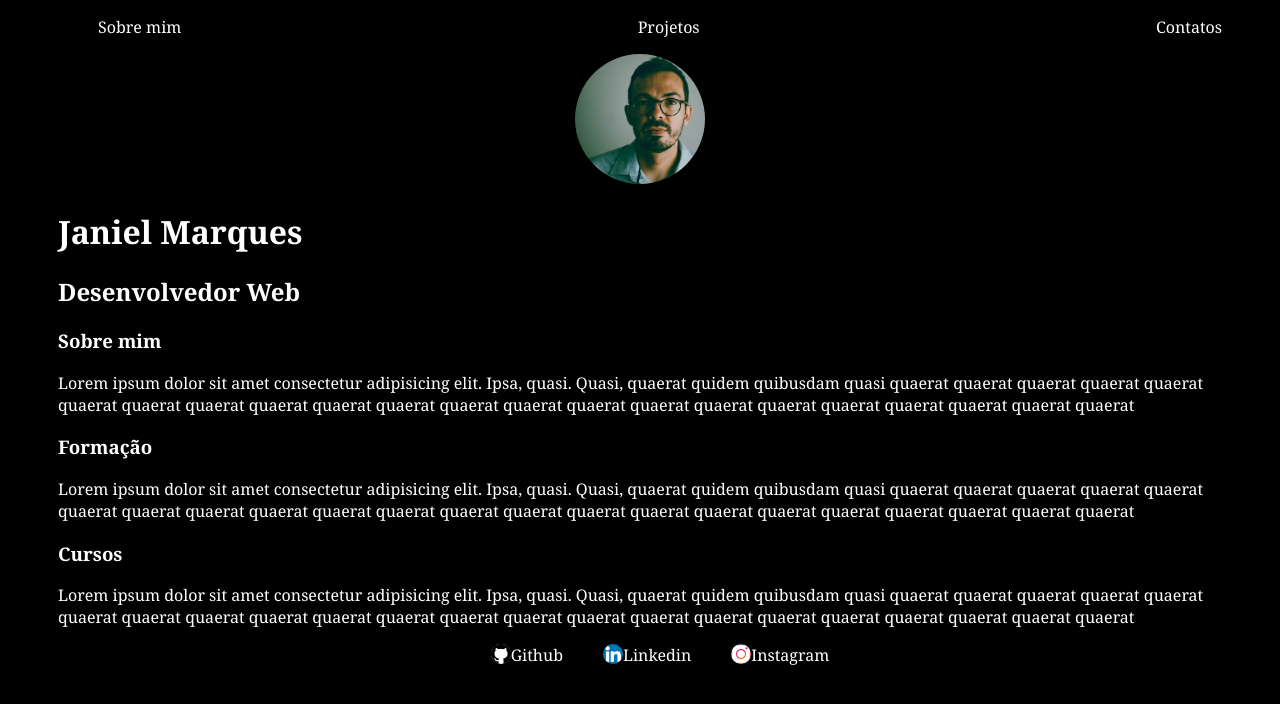
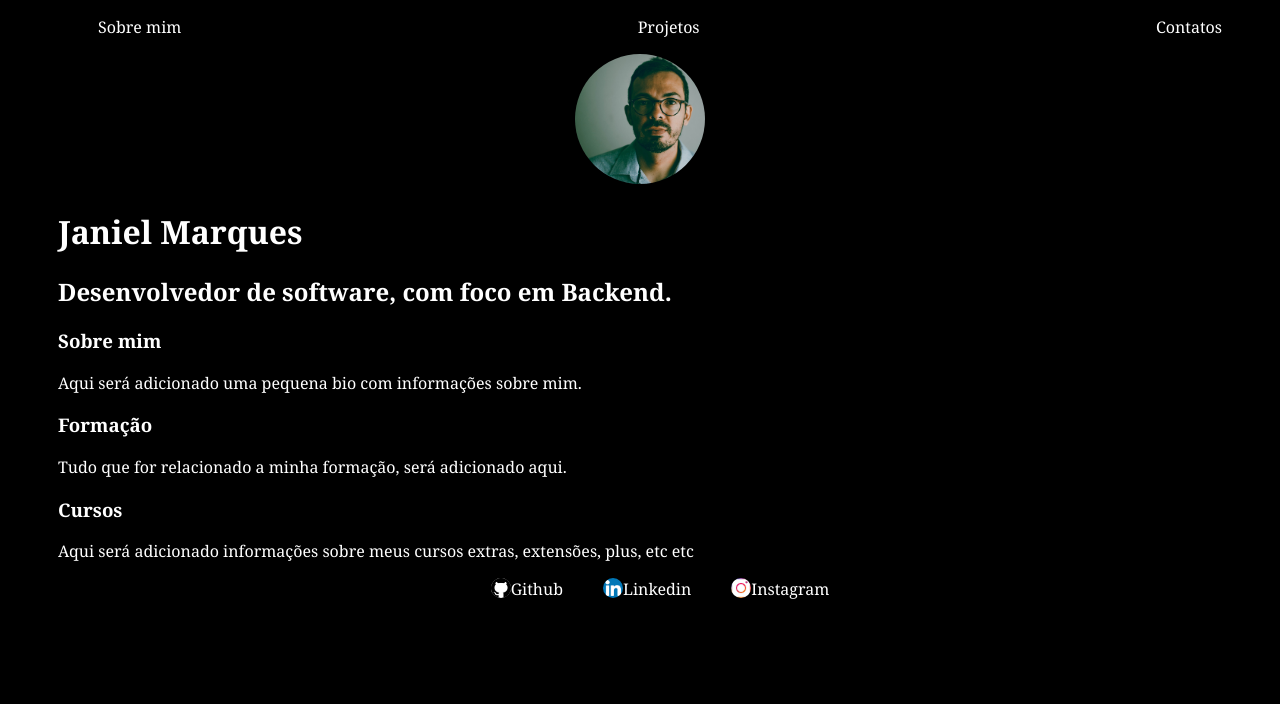
Before and after one commit to janielmarks/meuprojeto-site, a plain HTML site: page index.html in a window 1280 px wide. Drawn offline with Linux system fonts and the light colour scheme.

Commit message:
primeiros commits - site em desenvolvimento

```diff
--- a/index.html
+++ b/index.html
@@ -27,20 +27,20 @@
             <img src="./img/355354745_6404754696267228_1769436348199367225_n.jpg"></img>
         </div>
         <h1>Janiel Marques</h1>
-        <h2>Desenvolvedor Web</h2>
+        <h2>Desenvolvedor de software, com foco em Backend. </h2>
         </header>
         <main>
             <section>
                 <h3>Sobre mim</h3>
-                <p>Lorem ipsum dolor sit amet consectetur adipisicing elit. Ipsa, quasi. Quasi, quaerat quidem quibusdam quasi quaerat quaerat quaerat quaerat quaerat quaerat quaerat quaerat quaerat quaerat quaerat quaerat quaerat quaerat quaerat quaerat quaerat quaerat quaerat quaerat quaerat quaerat</p>
+                <p>Aqui será adicionado uma pequena bio com informações sobre mim. </p>
             </section>
             <section>
                 <h3>Formação</h3>
-                <p>Lorem ipsum dolor sit amet consectetur adipisicing elit. Ipsa, quasi. Quasi, quaerat quidem quibusdam quasi quaerat quaerat quaerat quaerat quaerat quaerat quaerat quaerat quaerat quaerat quaerat quaerat quaerat quaerat quaerat quaerat quaerat quaerat quaerat quaerat quaerat quaerat</p>
+                <p>Tudo que for relacionado a minha formação, será adicionado aqui.</p>
             </section>
             <section>
                 <h3>Cursos</h3>
-                <p>Lorem ipsum dolor sit amet consectetur adipisicing elit. Ipsa, quasi. Quasi, quaerat quidem quibusdam quasi quaerat quaerat quaerat quaerat quaerat quaerat quaerat quaerat quaerat quaerat quaerat quaerat quaerat quaerat quaerat quaerat quaerat quaerat quaerat quaerat quaerat quaerat</p>
+                <p>Aqui será adicionado informações sobre meus cursos extras, extensões, plus, etc etc</p>
             </section>
         </main>
         <footer>
```
